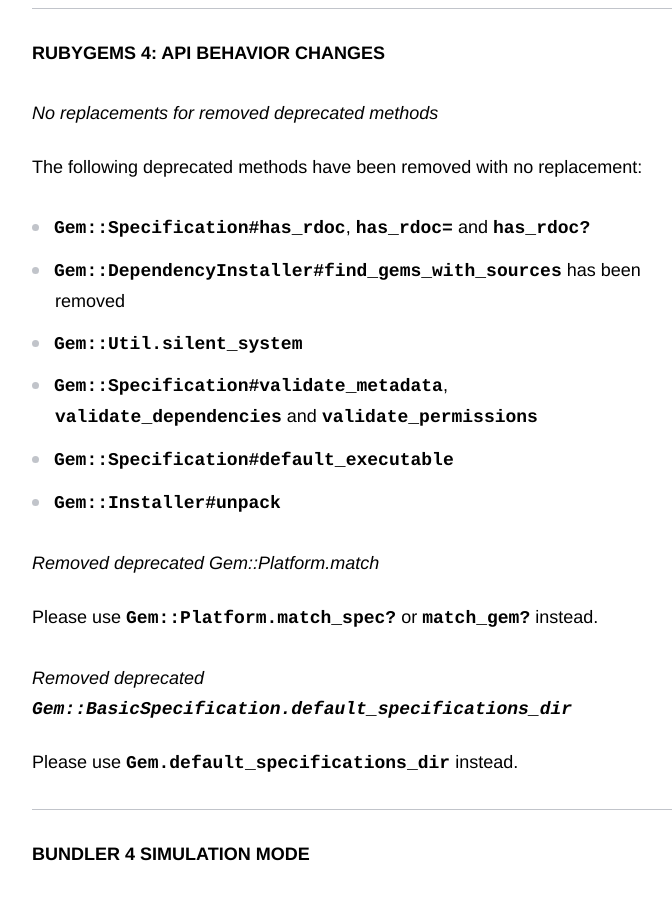
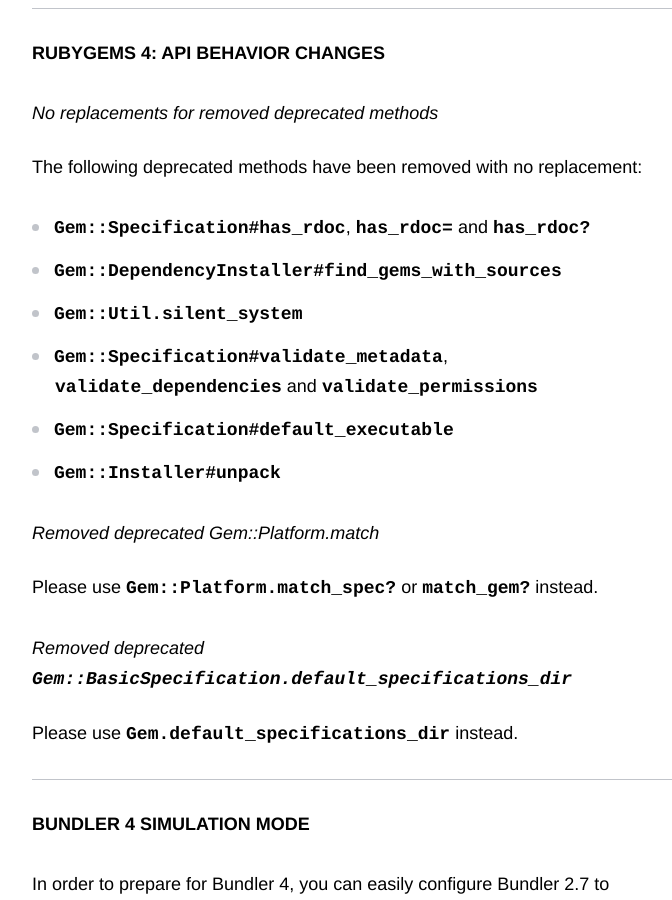
Before and after one commit to rubygems/rubygems.github.io, a Jekyll site: the page built from _posts/2025-12-03-upgrade-to-rubygems-bundler-4.md, in a window 1280 px wide and 900 px high, scrolled down 1049 px. Shown: the whole window, without its empty margins (438-1110 px from the left). Built offline with Jekyll 4.4.1, drawn with Linux system fonts in a browser that asks for light colours; comment, search, counter and statistics services are not loaded.

Commit message:
Removed duplicated sentence

```diff
--- a/_posts/2025-12-03-upgrade-to-rubygems-bundler-4.md
+++ b/_posts/2025-12-03-upgrade-to-rubygems-bundler-4.md
@@ -26,7 +26,7 @@
 The following deprecated methods have been removed with no replacement:
 
 * `Gem::Specification#has_rdoc`, `has_rdoc=` and `has_rdoc?`
-* `Gem::DependencyInstaller#find_gems_with_sources` has been removed
+* `Gem::DependencyInstaller#find_gems_with_sources`
 * `Gem::Util.silent_system`
 * `Gem::Specification#validate_metadata`, `validate_dependencies` and `validate_permissions`
 * `Gem::Specification#default_executable`
```
